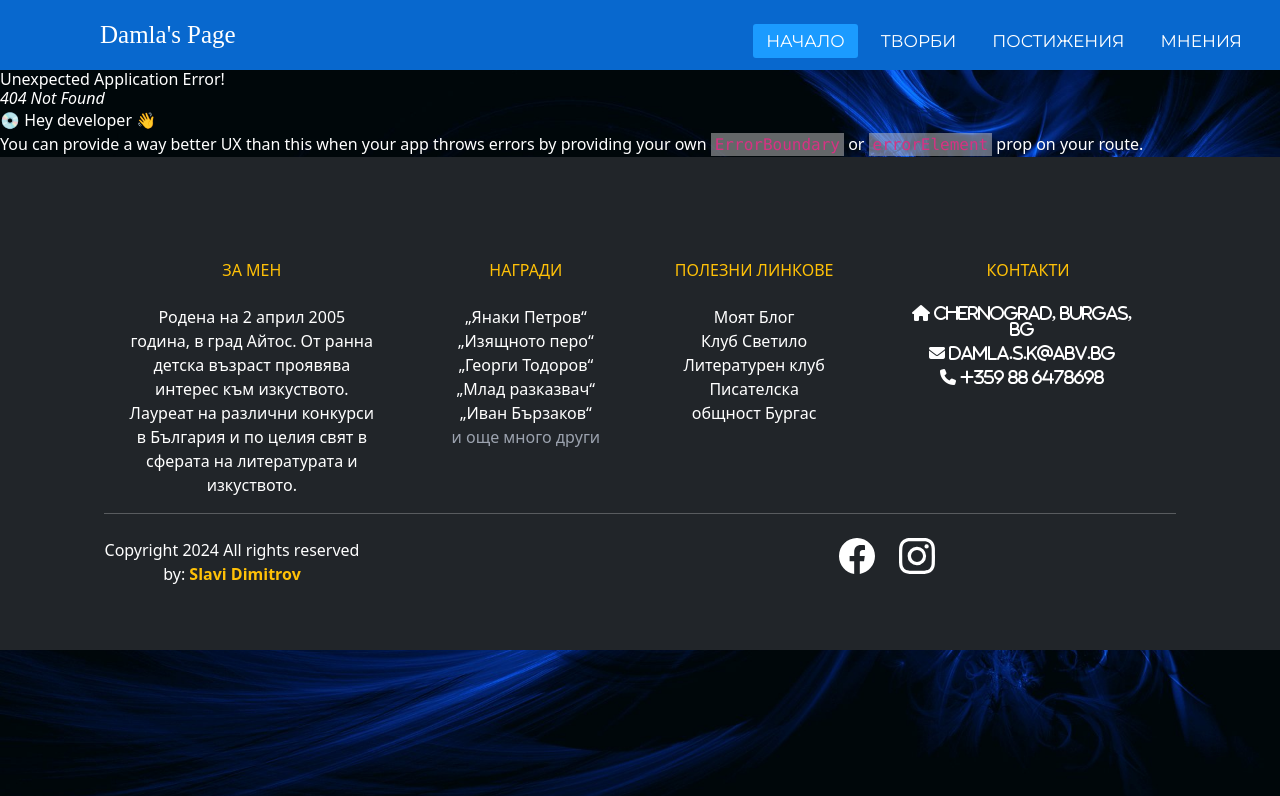
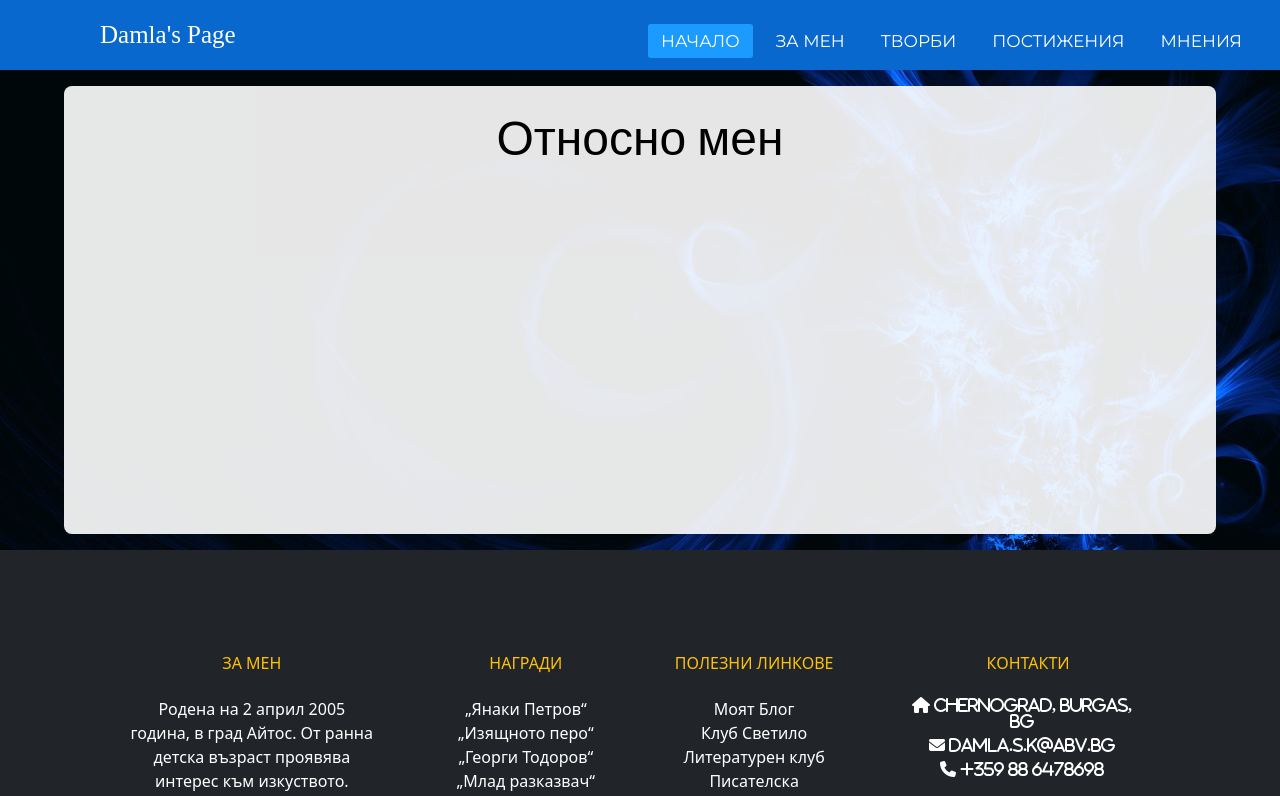
Before and after one commit to sldimitrov/DamlaPage, a React (Create React App) app: page /forme in a window 1280 px wide. Before the commit this address had no page. Shown: the top 796 px of the page. Built offline with nearby package versions, Linux system fonts and the light colour scheme; a web font is replaced by a local one.

Commit message:
Add forMe section and fix the style of the header component

```diff
--- a/src/App.js
+++ b/src/App.js
@@ -1,11 +1,12 @@
 import { createBrowserRouter, RouterProvider } from "react-router-dom";
-import Home from "./components/Home";
-import Works from "./components/Works";
+import Home from "./components/Home"; // Parts of the UI
 import Footer from "./components/Footer";
 import Header from "./components/Header";
+import Works from "./components/Works"; // Works
 import Almanah from "./pages/Almanah/Almanah";
 import Myfather from "./pages/Myfather/Myfather";
 import Democracy from "./pages/Democracy/Democracy";
+import ForMe from "./components/ForMe"; // Sections
 import Achievements from "./components/Achievements";
 import Opinions from "./components/Opinions";
 
@@ -17,6 +18,7 @@ const router = createBrowserRouter([
   { path: "/almanah", element: <Almanah /> },
   { path: "/Myfather", element: <Myfather /> },
   { path: "/democracy", element: <Democracy /> },
+  { path: "/forme", element: <ForMe /> },
 ]);
 
 // App.jsx
--- /dev/null
+++ b/src/components/ForMe/ForMe.jsx
@@ -0,0 +1,15 @@
+import SectionTemplate from "../Home/SectionTemplate";
+
+export default function ForMe() {
+  return (
+    <>
+      <SectionTemplate>
+        <div className="h-96 section-title">
+          <h1 className="text-black text-2xl md:text-5xl text-center mt-3">
+            Относно мен
+          </h1>
+        </div>
+      </SectionTemplate>
+    </>
+  );
+}
--- /dev/null
+++ b/src/components/ForMe/index.js
@@ -0,0 +1,3 @@
+import ForMe from "./ForMe";
+
+export default ForMe;
--- a/src/components/Header/Header.jsx
+++ b/src/components/Header/Header.jsx
@@ -34,6 +34,11 @@ export default function Header() {
           </a>
         </li>
         <li>
+          <a className="header-a" href="/forme">
+            За мен
+          </a>
+        </li>
+        <li>
           <a className="header-a" href="/works">
             Творби
           </a>
--- a/src/components/Header/style.css
+++ b/src/components/Header/style.css
@@ -126,7 +126,7 @@ a.active, .header-a:hover {
   }
 }
 
-@media (max-width: 886px) {
+@media (max-width: 977px) {
   .checkbtn {
     display: block;
   }
--- a/src/components/Home/Home.jsx
+++ b/src/components/Home/Home.jsx
@@ -12,10 +12,8 @@ export default function Home() {
           Дамла Кемик
         </h1>
         <h2 className="title mt-3 text-white font-serif mb-10" id="sub-title">
-          Родена съм да творя и да събуждам дори и най-скритите и недостъпни
-          човешки емоции!
+          Думите са моят начин да въздействам върху чувствата на хората.
         </h2>
-        <About />
         <hr className="h-3" />
         <GoToLink path="/works" text="КЪМ ТВОРБИ" />
       </div>
--- a/src/components/Home/Intro/Intro.jsx
+++ b/src/components/Home/Intro/Intro.jsx
@@ -1,6 +1,7 @@
 export default function Intro() {
   return (
     <>
+
       <h1
         className="font-extrabold text-center text-4xl mt-3 text-black"
         id="heading"
```
